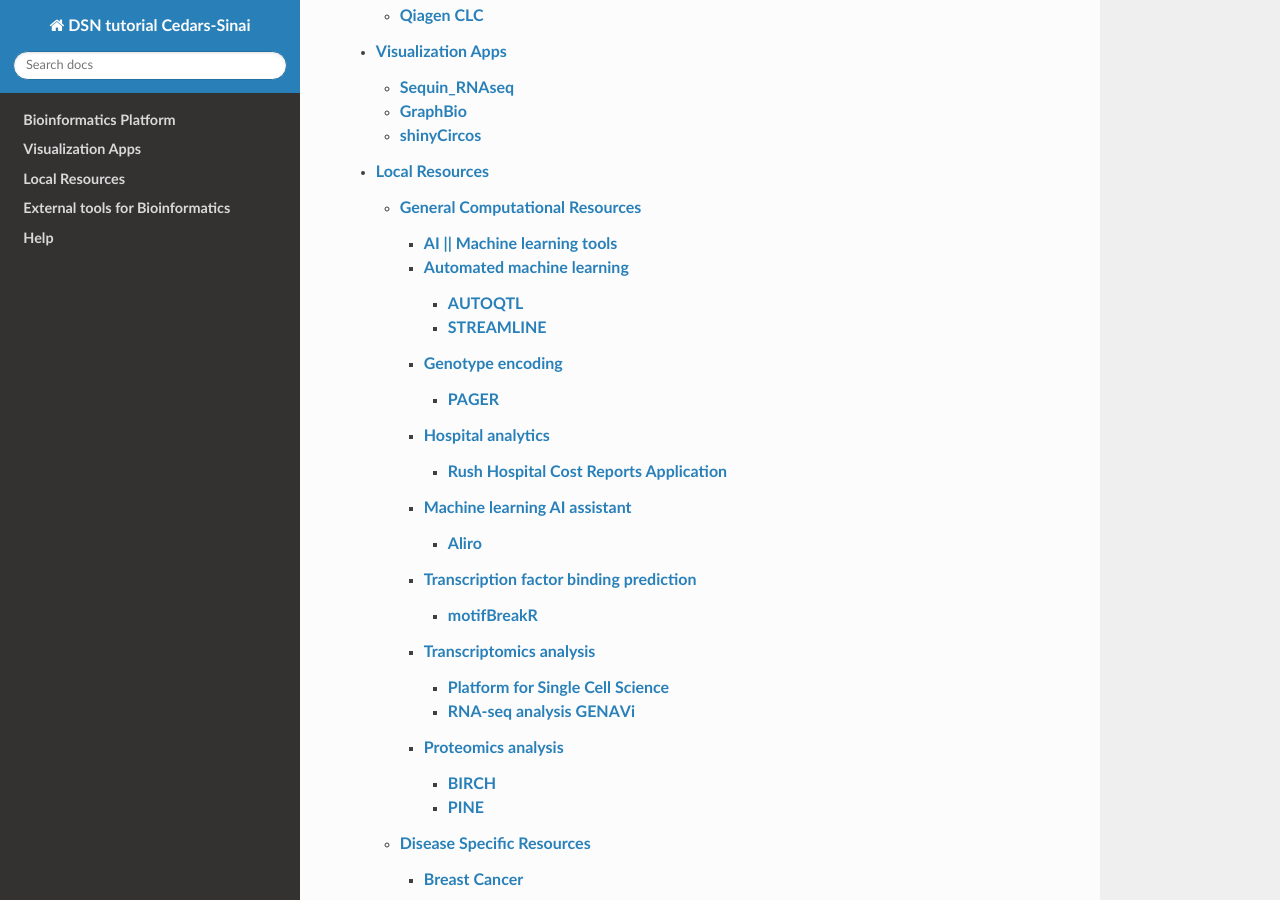
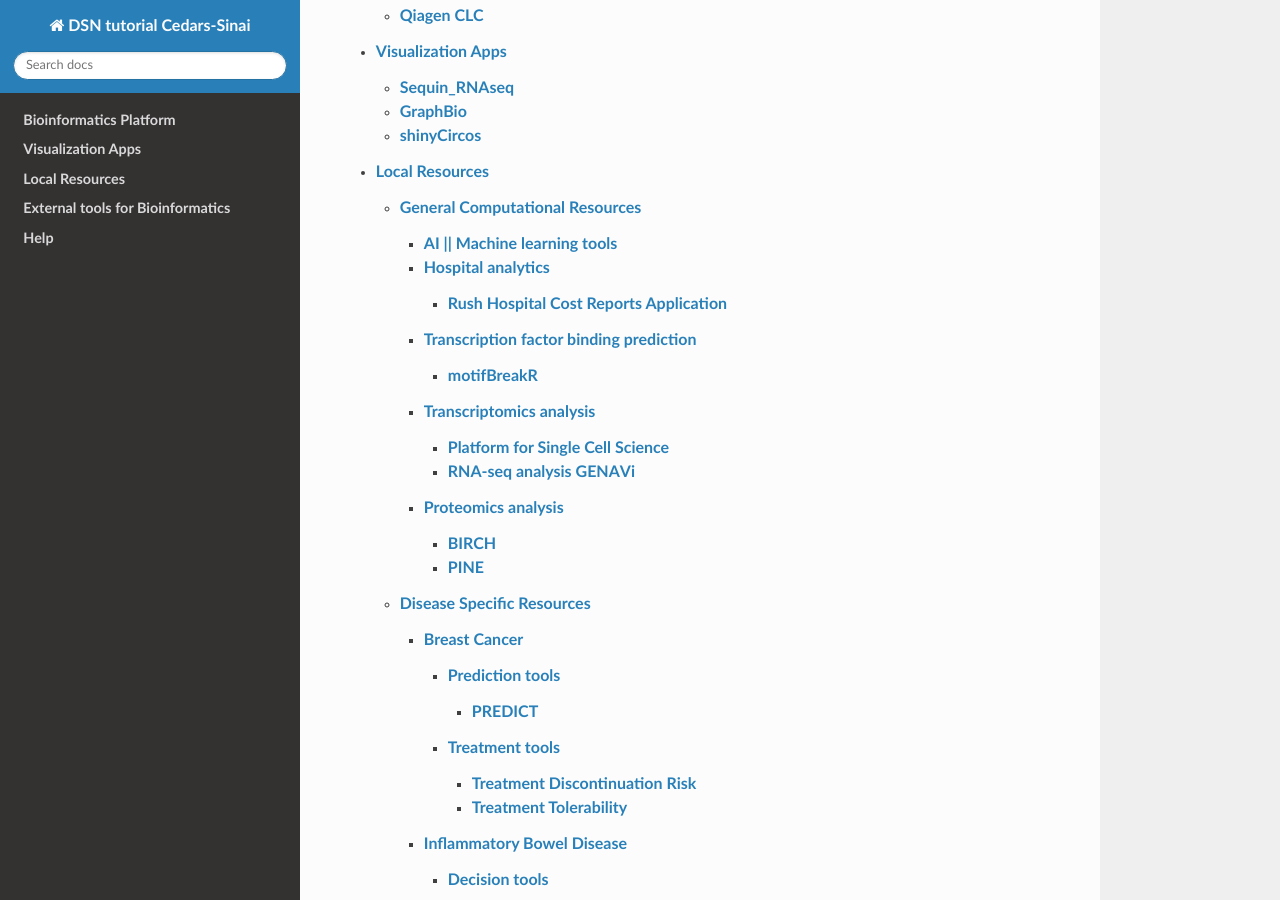
Before and after one commit to CedarsDSN/DSN_tutorial_page, a Sphinx documentation site: the page built from docs/index.rst, in a window 1280 px wide and 900 px high, scrolled down 525 px. Built offline with Sphinx 7.4.7 and the Read the Docs theme 3.1.0, drawn with Linux system fonts in a browser that asks for light colours; pages that are not in the unit, such as notebooks, are missing from menus.

Commit message:
Update index.rst

```diff
--- a/docs/Local Resources/General Computational Resources/index.rst
+++ b/docs/Local Resources/General Computational Resources/index.rst
@@ -6,10 +6,7 @@
 .. toctree::
 
    AI || Machine learning tools/index.rst
-   Automated machine learning/index.rst
-   Genotype encoding/index.rst
    Hospital analytics/index.rst
-   Machine learning AI assistant/index.rst
    Transcription factor binding prediction/index.rst
    Transcriptomics analysis/index.rst
    Proteomics analysis/index.rst
```
